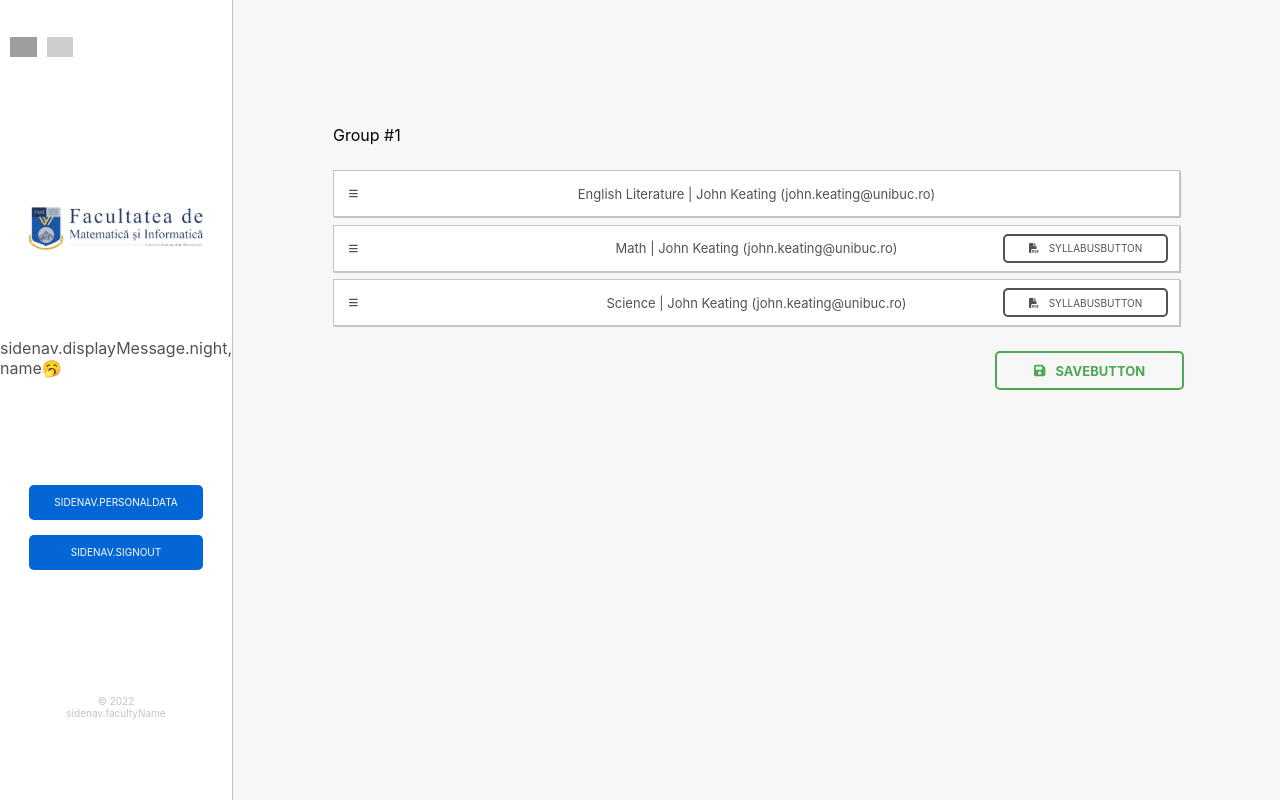
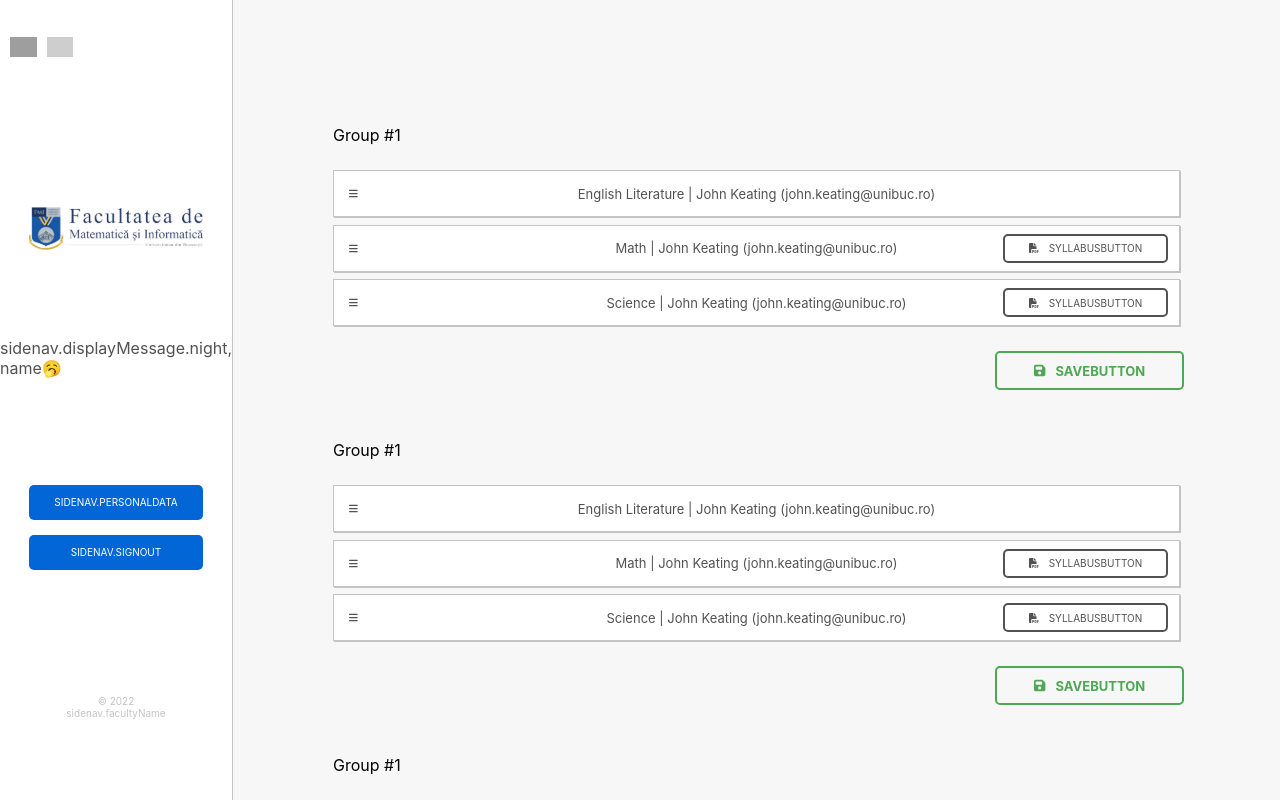
Before and after one commit to dianapaula19/graduation-project, a React (Create React App) app in the folder frontend/: page /student/select in a window 1280 px wide. Built offline with nearby package versions, Linux system fonts and the light colour scheme; grey boxes are pictures that could not be loaded.

Commit message:
Fix for drag and drop behaviour and add new styling to some of the pages

```diff
--- a/frontend/package.json
+++ b/frontend/package.json
@@ -23,7 +23,6 @@
     "i18next": "^21.6.12",
     "npm": "^8.5.1",
     "react": "^17.0.2",
-    "react-beautiful-dnd": "^13.1.0",
     "react-dom": "^17.0.2",
     "react-i18next": "^11.15.5",
     "react-redux": "^7.2.6",
@@ -78,7 +77,6 @@
     "@storybook/react": "^6.4.19",
     "@storybook/testing-library": "^0.0.9",
     "@types/file-saver": "^2.0.5",
-    "@types/react-beautiful-dnd": "^13.1.2",
     "webpack": "^5.69.1"
   }
 }
--- a/frontend/src/components/atoms/Button/Button.tsx
+++ b/frontend/src/components/atoms/Button/Button.tsx
@@ -3,7 +3,7 @@ import React from "react";
 import { ButtonModifier, IButtonProps } from "./Button.types";
 import "./Button.scss"
 import { FontAwesomeIcon } from "@fortawesome/react-fontawesome";
-import { faFileExcel, faFloppyDisk, faFilePdf } from "@fortawesome/free-solid-svg-icons";
+import { faFileExcel, faFloppyDisk } from "@fortawesome/free-solid-svg-icons";
 
 const Button = ({
     label,
--- a/frontend/src/components/molecules/OptionalCourseCard/OptionalCourseCard.tsx
+++ b/frontend/src/components/molecules/OptionalCourseCard/OptionalCourseCard.tsx
@@ -2,18 +2,20 @@ import React from "react";
 import { FontAwesomeIcon } from "@fortawesome/react-fontawesome";
 import { faBars } from "@fortawesome/free-solid-svg-icons";
 import { IOptionalCourseCardProps } from "./OptionalCourseCard.types";
-import "./OptionalCourseCard.scss";
-import { Draggable } from "react-beautiful-dnd";
 import { useTranslation } from "react-i18next";
 import LinkButton from "../../atoms/LinkButton";
 import { LinkButtonModifier } from "../../atoms/LinkButton";
+import "./OptionalCourseCard.scss";
 
 const OptionalCourseCard = ({
+    index,
+    groupId,
+    handleDragStart,
+    handleDragEnter,
     optionalName,
     teacherName,
     teacherEmail,
     linkDocument,
-    draggableProps
 }: IOptionalCourseCardProps) => {
 
     const componentClassName = "optional-course-card";
@@ -21,15 +23,13 @@ const OptionalCourseCard = ({
     const { t } = useTranslation();
 
     return (
-        <Draggable
-            {...draggableProps}
-        >
-        {(provided, snapshot) => (
         <div
-                ref={provided.innerRef}
-                {...provided.draggableProps}
-                {...provided.dragHandleProps}
             className={componentClassName}
+            onDragStart={(e) => handleDragStart(e, index, groupId)}
+            onDragEnter={(e) => handleDragEnter(e, index, groupId)}
+            onDragEnd={(e) => e.preventDefault()}
+            key={index}
+            draggable
         >
             <FontAwesomeIcon
                 icon={faBars}
@@ -49,8 +49,6 @@ const OptionalCourseCard = ({
                 />
             )}
         </div>
-        )}
-        </Draggable>
     )
 }
 
--- a/frontend/src/components/molecules/OptionalCoursesContainer/OptionalCoursesContainer.tsx
+++ b/frontend/src/components/molecules/OptionalCoursesContainer/OptionalCoursesContainer.tsx
@@ -1,12 +1,10 @@
 import React, { useCallback, useRef, useState } from "react";
-import { DragDropContext, Draggable, Droppable, DropResult, ResponderProvided } from "react-beautiful-dnd";
 import { useTranslation } from "react-i18next";
 import Button from "../../atoms/Button";
 import { ButtonModifier } from "../../atoms/Button/Button.types";
 import OptionalCourseCard from "../OptionalCourseCard/OptionalCourseCard";
-import { IOptionalCourseCardProps } from "../OptionalCourseCard/OptionalCourseCard.types";
 import "./OptionalCoursesContainer.scss";
-import { IOptionalCoursesContainerProps } from "./OptionalCoursesContainer.types";
+import { IDataRef, IOptionalCourseCard, IOptionalCoursesContainerProps } from "./OptionalCoursesContainer.types";
 
 const OptionalCoursesContainer = ({
     groupId,
@@ -18,32 +16,49 @@ const OptionalCoursesContainer = ({
 
     const { t } = useTranslation();
 
-    const [list, setList] = useState<IOptionalCourseCardProps[]>(optionalCourses);
+    const [list, setList] = useState<IOptionalCourseCard[]>(optionalCourses);
+
+    const draggingItem = useRef<HTMLDivElement | IDataRef | null>(null);
+    const dragOverItem = useRef<HTMLDivElement | IDataRef | null>(null);
 
     const saveChanges = () => {
 
     }
 
-    const onDragEnd = (result: DropResult): void => {
+    const handleDragStart = (
+        e: React.DragEvent<HTMLDivElement>,
+        position: number,
+        groupId: string,
+    ) => {
+        draggingItem.current = {position, groupId};
+    };
 
-        if (!result.destination) return;
+    const handleDragEnter = (
+        e: React.DragEvent<HTMLDivElement>,
+        position: number,
+        groupId: string,
+    ) => {
+        dragOverItem.current = {position, groupId};
+        const listCopy = [...list];
+        const draggingDataRef = draggingItem.current as IDataRef;
+        const dragOverDataRef = dragOverItem.current as IDataRef;
+        const draggingItemPosition = draggingDataRef.position;
+        const draggingItemGroupId = draggingDataRef.groupId;
+        const dragOverItemPosition = dragOverDataRef.position;
+        const dragOverItemGroupId = dragOverDataRef.groupId;
 
-        const { source, destination } = result;
-
-        if (!destination) {
+        if (draggingItemGroupId !== dragOverItemGroupId) {
             return;
         }
 
-        if (source.index === destination.index) {
-            return;
-        }
+        const draggingItemContent = listCopy[draggingItemPosition];
 
-        let items = [...list];
-        const [ removed ] = items.splice(source.index, 1);
-        items.splice(destination.index, 0, removed);
+        listCopy.splice(draggingItemPosition, 1);
+        listCopy.splice(dragOverItemPosition, 0, draggingItemContent);
 
-        setList([...items]);
-
+        draggingItem.current = dragOverItem.current;
+        dragOverItem.current = null;
+        setList(listCopy);
     };
 
     return (
@@ -55,29 +70,24 @@ const OptionalCoursesContainer = ({
             >
                 {groupTitle}
             </span>
-            <DragDropContext
-                onDragEnd={onDragEnd}
-            >
-                <Droppable droppableId={groupId}>
-                    {(provided, snapshot) => (
             <div
-                            {...provided.droppableProps}
-                            ref={provided.innerRef}
                 className={`${componentClassName}__list`}
             >
                 {list.map((optionalCourse, index) => {
+                    const args = {
+                        index: index,
+                        groupId: groupId,
+                        handleDragStart: handleDragStart,
+                        handleDragEnter: handleDragEnter,
+                        ...optionalCourse
+                    }
                     return (
                         <OptionalCourseCard
-                                        key={index}
-                                        {...optionalCourse}
+                            {...args}
                         />
                     );
                 })}
-                            {provided.placeholder}
             </div>
-                    )}
-                </Droppable>
-            </DragDropContext>
             <Button
                 label={t("saveButton")}
                 disabled={false}
--- a/frontend/src/components/molecules/SideNav/SideNav.scss
+++ b/frontend/src/components/molecules/SideNav/SideNav.scss
@@ -1,4 +1,5 @@
 .side-nav {
+    position: -webkit-sticky;
     position: sticky;
     display: grid;
     grid-template-rows: 1fr .5fr 2fr .5fr 3fr 1fr .5fr;
@@ -49,5 +50,4 @@
         text-align: center;
     }
 
-
 }
--- a/frontend/src/components/molecules/StudentsList/StudentsList.tsx
+++ b/frontend/src/components/molecules/StudentsList/StudentsList.tsx
@@ -2,8 +2,6 @@ import React from "react";
 import { IStudentsListProps } from "./StudentsList.types";
 import { useTranslation } from "react-i18next";
 import "./StudentsList.scss";
-import Button from "../../atoms/Button";
-import { ButtonModifier } from "../../atoms/Button/Button.types";
 
 const StudentsList = ({
     students
--- a/frontend/src/components/pages/student/OptionalCoursesSelectionPage/OptionalCoursesSelectionPage.tsx
+++ b/frontend/src/components/pages/student/OptionalCoursesSelectionPage/OptionalCoursesSelectionPage.tsx
@@ -13,33 +13,64 @@ const OptionalCoursesSelectionPage = () => {
                         optionalName: "English Literature",
                         teacherName: "John Keating",
                         teacherEmail: "john.keating@unibuc.ro",
-                        draggableProps: {
-                            key: 0,
-                            draggableId: "1",
-                            index: 0
-                        }
                     },
                     {
                         optionalName: "Math",
                         teacherName: "John Keating",
                         teacherEmail: "john.keating@unibuc.ro",
                         linkDocument: "https://drive.google.com/file/d/1FEGOZGraTHXvHkG_3dUavk96l43v9rBH/view?usp=sharing",
-                        draggableProps: {
-                            key: 1,
-                            draggableId: "2",
-                            index: 1
-                        }
                     },
                     {
                         optionalName: "Science",
                         teacherName: "John Keating",
                         teacherEmail: "john.keating@unibuc.ro",
                         linkDocument: "https://drive.google.com/file/d/1FEGOZGraTHXvHkG_3dUavk96l43v9rBH/view?usp=sharing",
-                        draggableProps: {
-                            key: 2,
-                            draggableId: "3",
-                            index: 2
-                        }
+                    },
+                ]}
+            />
+            <OptionalCoursesContainer
+                groupId="group-2"
+                groupTitle="Group #1"
+                optionalCourses={[
+                    {
+                        optionalName: "English Literature",
+                        teacherName: "John Keating",
+                        teacherEmail: "john.keating@unibuc.ro",
+                    },
+                    {
+                        optionalName: "Math",
+                        teacherName: "John Keating",
+                        teacherEmail: "john.keating@unibuc.ro",
+                        linkDocument: "https://drive.google.com/file/d/1FEGOZGraTHXvHkG_3dUavk96l43v9rBH/view?usp=sharing",
+                    },
+                    {
+                        optionalName: "Science",
+                        teacherName: "John Keating",
+                        teacherEmail: "john.keating@unibuc.ro",
+                        linkDocument: "https://drive.google.com/file/d/1FEGOZGraTHXvHkG_3dUavk96l43v9rBH/view?usp=sharing",
+                    },
+                ]}
+            />
+            <OptionalCoursesContainer
+                groupId="group-3"
+                groupTitle="Group #1"
+                optionalCourses={[
+                    {
+                        optionalName: "English Literature",
+                        teacherName: "John Keating",
+                        teacherEmail: "john.keating@unibuc.ro",
+                    },
+                    {
+                        optionalName: "Math",
+                        teacherName: "John Keating",
+                        teacherEmail: "john.keating@unibuc.ro",
+                        linkDocument: "https://drive.google.com/file/d/1FEGOZGraTHXvHkG_3dUavk96l43v9rBH/view?usp=sharing",
+                    },
+                    {
+                        optionalName: "Science",
+                        teacherName: "John Keating",
+                        teacherEmail: "john.keating@unibuc.ro",
+                        linkDocument: "https://drive.google.com/file/d/1FEGOZGraTHXvHkG_3dUavk96l43v9rBH/view?usp=sharing",
                     },
                 ]}
             />
--- a/frontend/src/components/templates/AuthentificationPage/AuthentificationPage.scss
+++ b/frontend/src/components/templates/AuthentificationPage/AuthentificationPage.scss
@@ -1,4 +1,5 @@
 .authentification-template {
+    height: 100vh;
     display: grid;
     gap: 3rem;
     min-height: 100%;
--- a/frontend/src/components/templates/LoggedUserPage/LoggedUserPage.scss
+++ b/frontend/src/components/templates/LoggedUserPage/LoggedUserPage.scss
@@ -1,13 +1,18 @@
 .logged-user-template {
+    overflow: hidden;
     display: flex;
     flex-direction: row;
     background-color: #F7F7F7;
     height: 100vh;
     width: 100vw;
 
-    &__content {
-        margin: 10rem 10rem;
-        width: 80vw;
+    &__layout {
+        width: 100%;
+        overflow-y: scroll;
+        overflow-x: hidden;
+        &__content {
+            margin: 10rem 10rem;
+        }
     }
 
 }
--- a/frontend/src/components/templates/LoggedUserPage/LoggedUserPage.tsx
+++ b/frontend/src/components/templates/LoggedUserPage/LoggedUserPage.tsx
@@ -15,9 +15,11 @@ const LoggedUserPage = ({
         >
             <SideNav />
             <div
-                className={`${componentClassName}__content`}
+                className={`${componentClassName}__layout`}
             >
-                {children}
+                <div className={`${componentClassName}__layout__content`}>
+                    {children}
+                </div>
             </div>
         </div>
     )
```
Also changed, not shown: frontend/src/components/molecules/OptionalCourseCard/OptionalCourseCard.types.ts (+4 -5 lines), frontend/src/components/molecules/OptionalCoursesContainer/OptionalCoursesContainer.types.ts (+15 -1 lines), 2 other files (tests, documents, lock files or other folders). Lines whose indentation alone changed are shown as unchanged.
